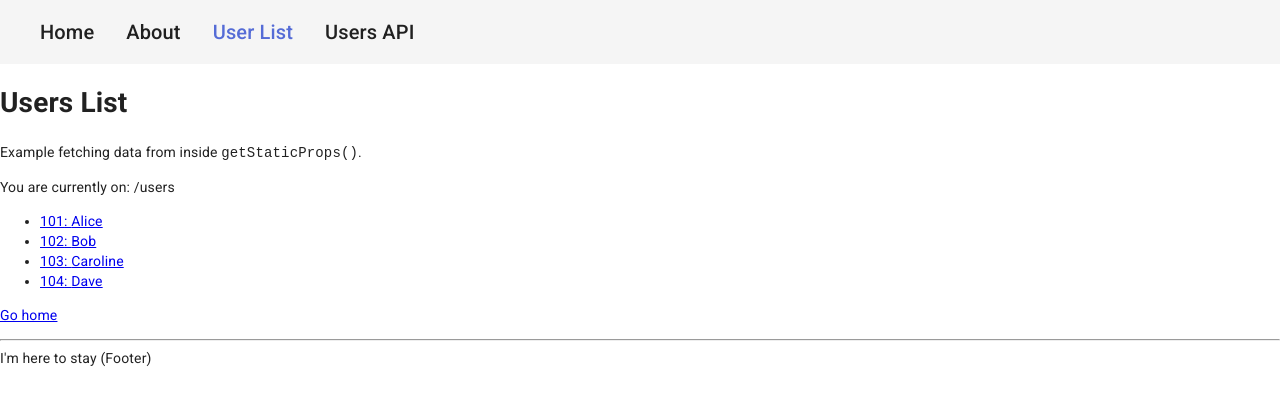
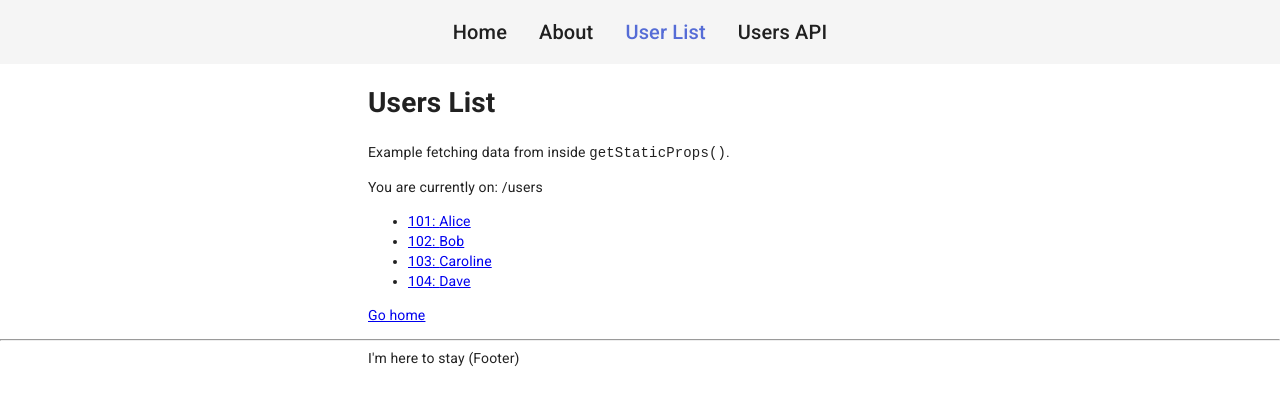
Before and after one commit to hankei6km/image-url-workbench, a Next.js app: page /users in a window 1280 px wide. Shown: the top 404 px of the page. Built offline with nearby package versions, Linux system fonts and the light colour scheme.

Commit message:
Set style to Layout

```diff
--- a/components/Layout.tsx
+++ b/components/Layout.tsx
@@ -41,6 +41,16 @@ function TabButton({
   );
 }
 
+const useStyles = makeStyles(() => ({
+  root: {
+    '& > header > div , & > footer > div, & > div': {
+      maxWidth: '36rem',
+      padding: '0 1rem',
+      margin: '0rem auto 0rem'
+    }
+  }
+}));
+
 type Props = {
   children?: ReactNode;
   title?: string;
@@ -48,10 +58,11 @@ type Props = {
 
 const Layout = ({ children, title = 'This is the default title' }: Props) => {
   const router = useRouter();
+  const classes = useStyles();
 
   useEffect(() => {}, [router]);
   return (
-    <div>
+    <div className={classes.root}>
       <Head>
         <title>{title}</title>
         <meta charSet="utf-8" />
@@ -72,10 +83,12 @@ const Layout = ({ children, title = 'This is the default title' }: Props) => {
           ))}
         </Toolbar>
       </AppBar>
-      {children}
+      <div>{children}</div>
       <footer>
         <hr />
-        <span>I'm here to stay (Footer)</span>
+        <div>
+          <span>I'm here to stay (Footer)</span>
+        </div>
       </footer>
     </div>
   );
```
